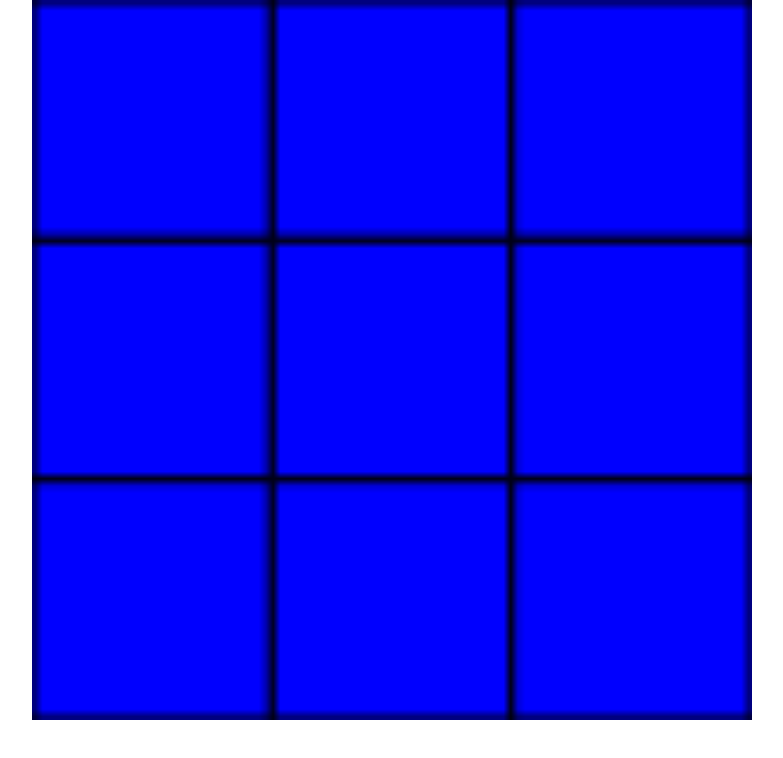
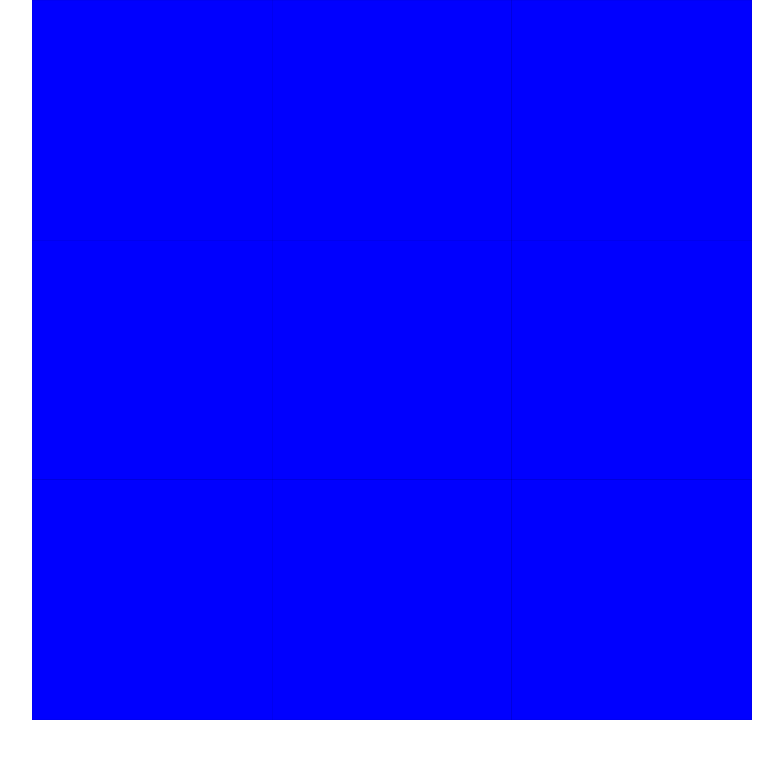
Before and after one commit to nasfadev/minesweeper-game, a website with bundled scripts: page index.html in a window 1280 px wide. Shown: the whole page, without its empty margins (248-1031 px from the left). Built offline with nearby package versions, Linux system fonts and the light colour scheme.

Commit message:
change dimension size attribute of canvas element for make the higher resolution

```diff
--- a/index.html
+++ b/index.html
@@ -11,7 +11,7 @@
 
 <body>
     <div class="container">
-        <canvas id="main-canvas" class="main-canvas" width="100" height="100"></canvas>
+        <canvas id="main-canvas" class="main-canvas" width="2048" height="2048"></canvas>
 
     </div>
     <script>
```
